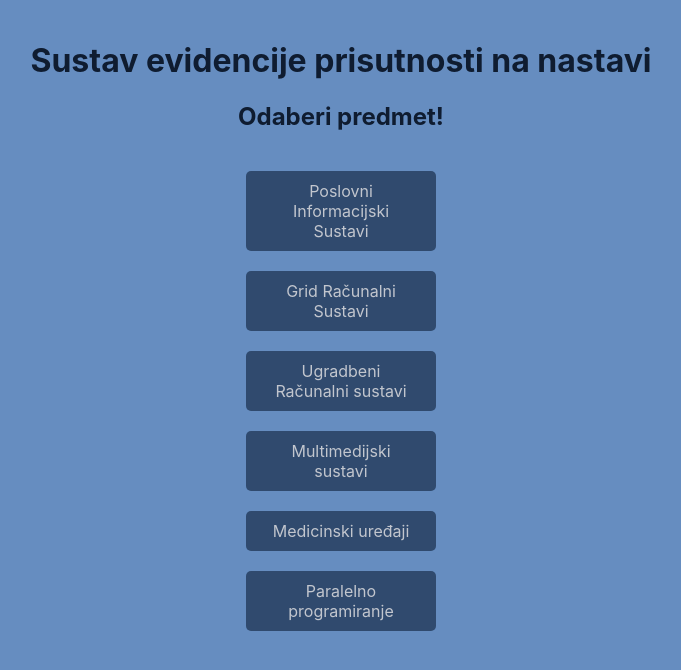
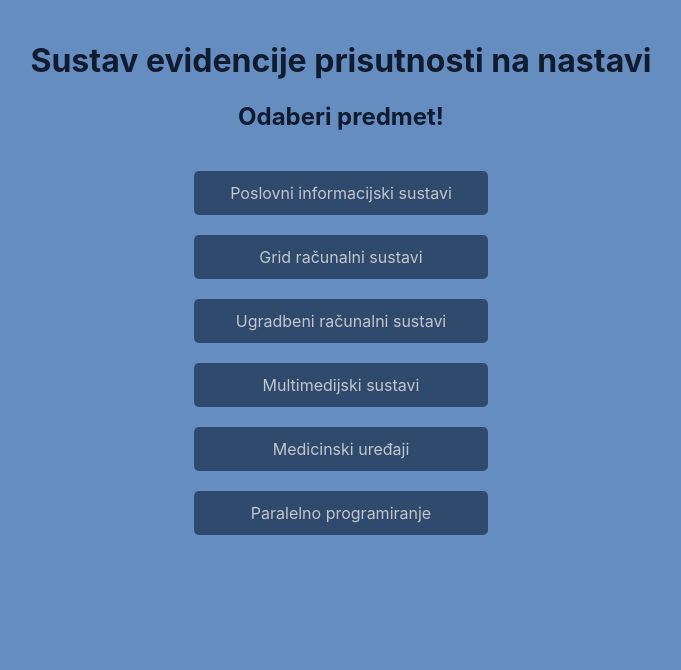
Before and after one commit to DinaVrandecic/qr-code, a React (Create React App) app in the folder qr-code-generator/: page /dashboard in a window 1280 px wide. Shown: the top 670 px of the page, without its empty margins (299-980 px from the left). Built offline with nearby package versions, Linux system fonts and the light colour scheme.

Commit message:
dashboard edited

```diff
--- a/qr-code-generator/src/Dashboard.js
+++ b/qr-code-generator/src/Dashboard.js
@@ -1,54 +1,67 @@
-import React from 'react';
-import { Link } from 'react-router-dom';  // Ispravan import za navigaciju
+import { Link } from 'react-router-dom'; // Ispravan import za navigaciju
+import React, { useState } from 'react';
 
 const Dashboard = () => {
+  const [hoveredLink, setHoveredLink] = useState(null); // Praćenje hover stanja za svaki link
+
+  const getButtonStyle = (link) => ({
+    padding: '10px 20px',
+    backgroundColor: hoveredLink === link ? '#668dc0' : '#304a6e', // Promjena boje pri hoveru
+    color: hoveredLink === link ? '#f0f8ff' : '#c2c6ce', // Promjena boje teksta
+    textDecoration: 'none',
+    borderRadius: '5px',
+    fontSize: '16px',
+    textAlign: 'center',
+    width: '250px',
+    marginTop: '20px',
+    transition: 'background-color 0.5s, color 0.5s', // Glatka tranzicija
+    border: hoveredLink === link ? '2px solid #f0f8ff' : '2px solid transparent'
+  });
+
   return (
-    <div style={{backgroundColor:'#668DC0', WebkitBackgroundSize:'cover', minHeight: '100vh' }}>
-    <div style={{ padding: '20px'}}>
-      <div style={{textAlign:'center', WebkitTextFillColor:'#0f1c30'}}>
-      <h1>Sustav evidencije prisutnosti na nastavi</h1>
-      <h2>Odaberi predmet!</h2>
+    <div
+      style={{
+        backgroundColor: '#668DC0',
+        WebkitBackgroundSize: 'cover',
+        minHeight: '100vh',
+      }}
+    >
+      <div style={{ padding: '20px' }}>
+        <div style={{ textAlign: 'center', WebkitTextFillColor: '#0f1c30' }}>
+          <h1>Sustav evidencije prisutnosti na nastavi</h1>
+          <h2>Odaberi predmet!</h2>
+        </div>
+        <div
+          style={{
+            display: 'flex',
+            flexDirection: 'column',
+            justifyContent: 'space-around',
+            marginTop: '20px',
+            alignItems: 'center',
+          }}
+        >
+          {[
+            { to: '/business-info-systems', label: 'Poslovni informacijski sustavi' },
+            { to: '/grid-computer-systems', label: 'Grid računalni sustavi' },
+            { to: '/urs', label: 'Ugradbeni računalni sustavi' },
+            { to: '/multimedija', label: 'Multimedijski sustavi' },
+            { to: '/medicinski', label: 'Medicinski uređaji' },
+            { to: '/paralelno', label: 'Paralelno programiranje' },
+          ].map((link) => (
+            <Link
+              key={link.to}
+              to={link.to}
+              style={getButtonStyle(link.to)}
+              onMouseEnter={() => setHoveredLink(link.to)} // Postavlja hovered link
+              onMouseLeave={() => setHoveredLink(null)} // Resetira hovered link
+            >
+              {link.label}
+            </Link>
+          ))}
+        </div>
       </div>
-      <div style={{ display: 'flex', flexDirection: 'column', justifyContent: 'space-around', marginTop: '20px',alignItems:'center' }}>
-        <Link to="/business-info-systems" style={buttonStyle}>
-          Poslovni Informacijski Sustavi
-        </Link>
-
-        <Link to="/grid-computer-systems" style={buttonStyle}>
-          Grid Računalni Sustavi
-        </Link>
-
-        <Link to="/urs" style={buttonStyle}>
-          Ugradbeni Računalni sustavi
-        </Link>
-
-        <Link to="/multimedija" style={buttonStyle}>
-          Multimedijski sustavi
-        </Link>
-
-        <Link to="/medicinski" style={buttonStyle}>
-          Medicinski uređaji
-        </Link>
-
-        <Link to="/paralelno" style={buttonStyle}>
-          Paralelno programiranje
-        </Link>
-      </div>
-    </div>
     </div>
   );
 };
 
-const buttonStyle = {
-  padding: '10px 20px',
-  backgroundColor: '#304a6e',
-  color: '#c2c6ce',
-  textDecoration: 'none',
-  borderRadius: '5px',
-  fontSize: '16px',
-  textAlign: 'center',
-  width: '150px',
-  marginTop:'20px',
-};
-
 export default Dashboard;
```
